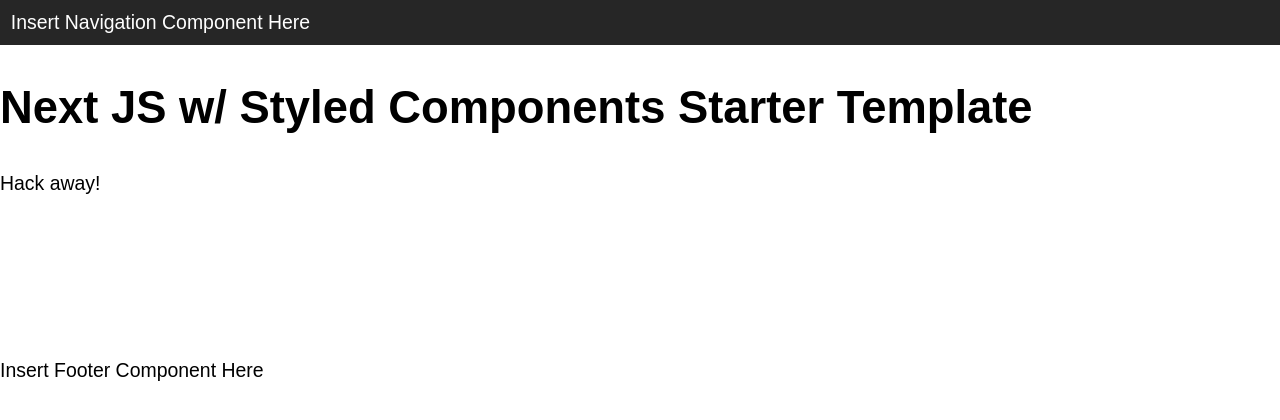
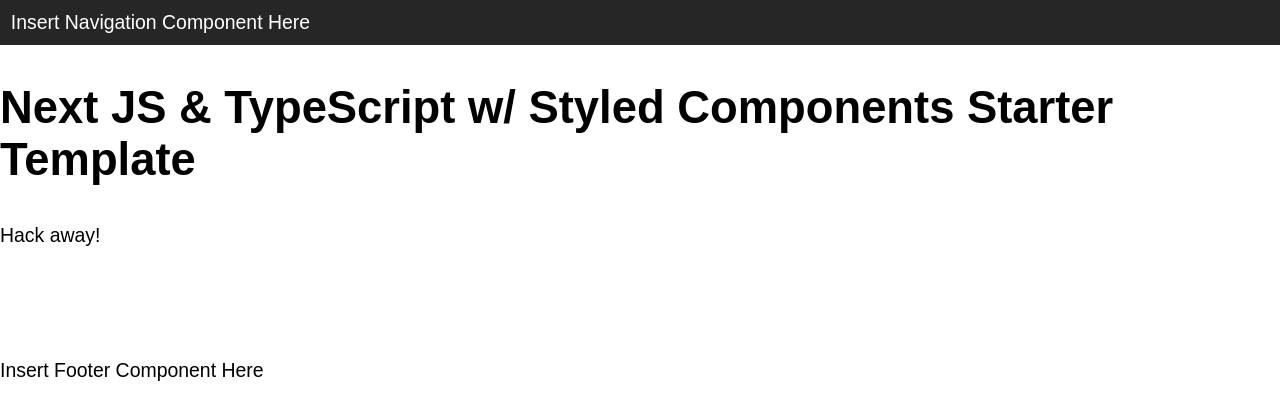
Before and after one commit to KyleBurger/next-ts-styled-components-base, a Next.js app: page / in a window 1280 px wide. Shown: the top 420 px of the page. Built offline with nearby package versions, Linux system fonts and the light colour scheme; a web font is replaced by a local one.

Commit message:
Updating title

```diff
--- a/pages/index.tsx
+++ b/pages/index.tsx
@@ -3,7 +3,7 @@ import Layout from '../components/Layout';
 
 const Index = () => (
   <Layout>
-    <h1>Next JS w/ Styled Components Starter Template</h1>
+    <h1>Next JS & TypeScript w/ Styled Components Starter Template</h1>
     <p>Hack away!</p>
   </Layout>
 );
```
